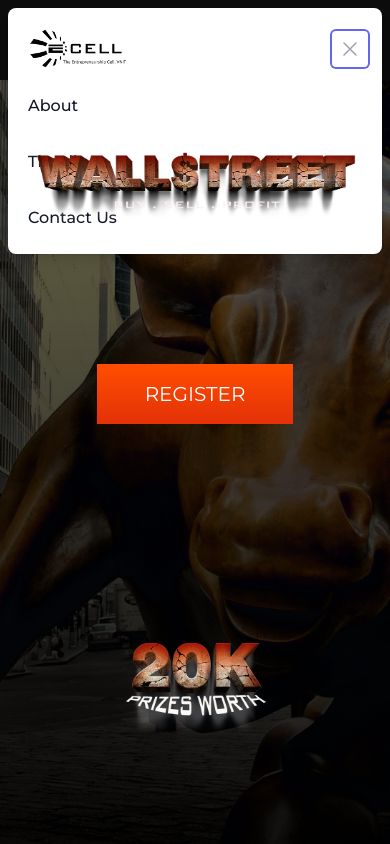
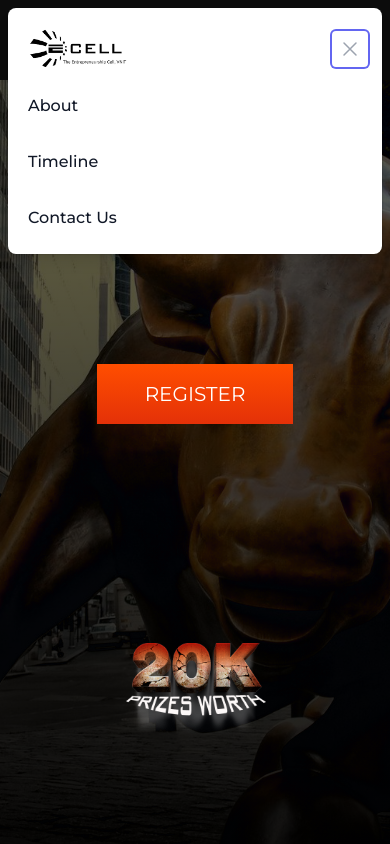
Before and after one commit to venom76568/wallstreet25, a Next.js app: page / in a window 390 px wide. Both pictures are taken after a click on the button "Open menu". Shown: the top 844 px of the page. Built offline with nearby package versions, Linux system fonts and the light colour scheme.

Commit message:
Update Navbar.tsx

```diff
--- a/components/Navbar.tsx
+++ b/components/Navbar.tsx
@@ -66,7 +66,7 @@ const Navbar = () => {
       >
         <Popover.Panel
           focus
-          className="absolute inset-x-0 top-0 origin-top-right transform p-2 transition md:hidden"
+          className="absolute inset-x-0 top-0 origin-top-right transform p-2 transition md:hidden z-50"
         >
           <div className="divide-y-2 divide-gray-50 rounded-lg bg-white shadow-lg ring-1 ring-black ring-opacity-5">
             <div className="px-5 pt-5 pb-6">
```
